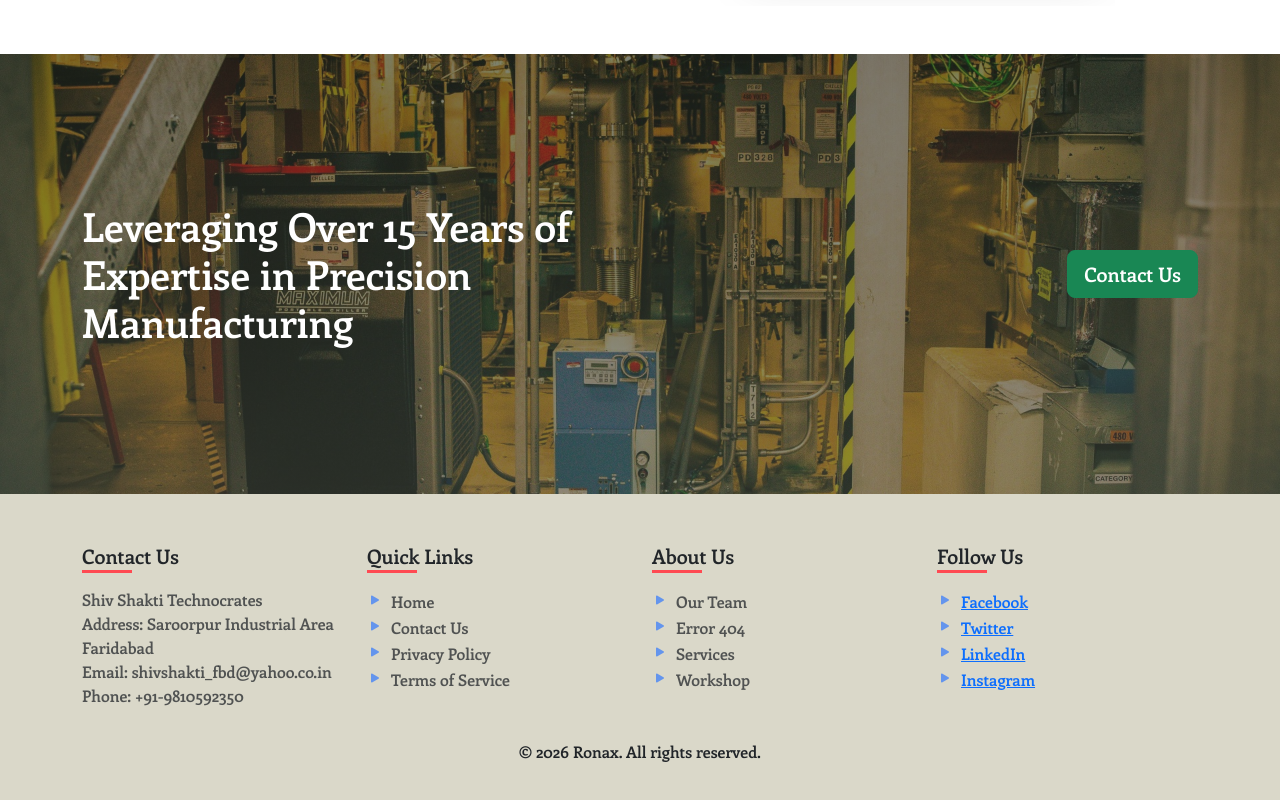
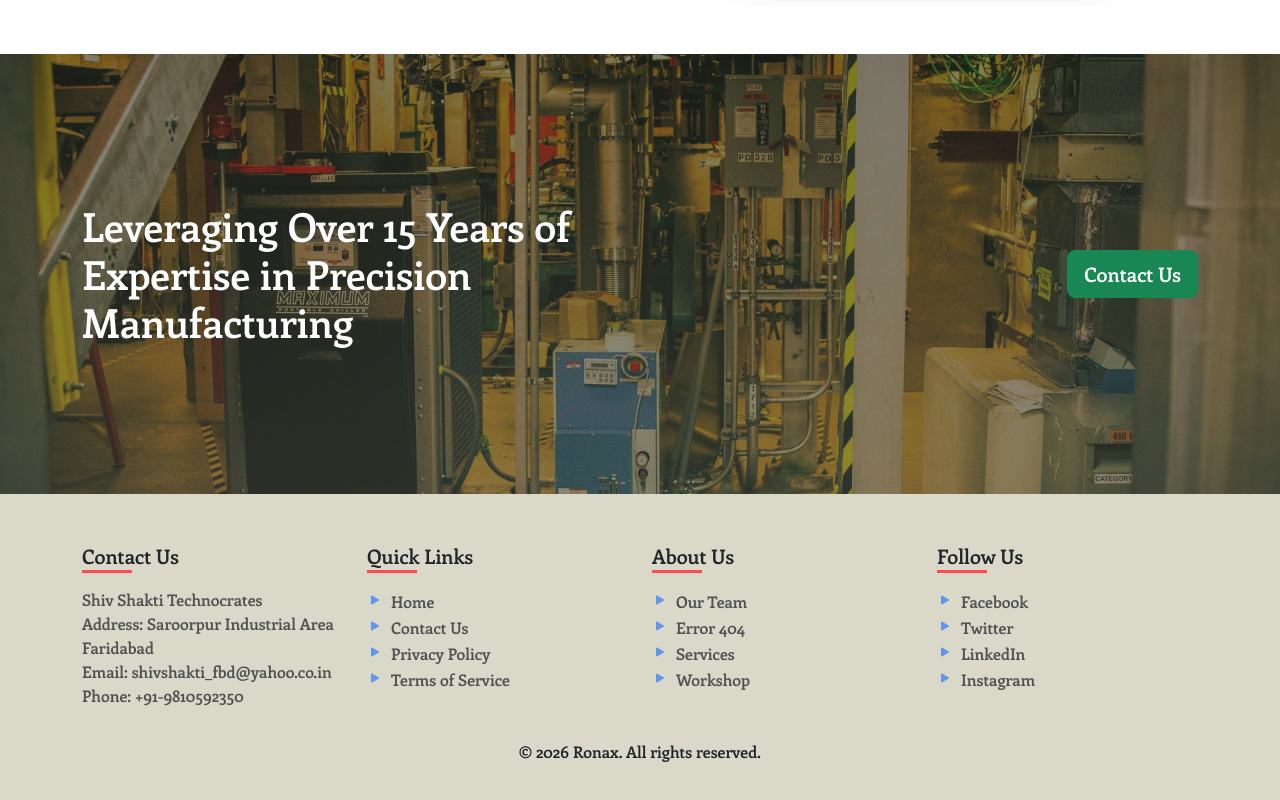
Before and after one commit to Ronax23/sst, a React (Vite) app: page / in a window 1280 px wide. Shown: the part 3116-3916 px from the top of the page. Built offline with nearby package versions, Linux system fonts and the light colour scheme.

Commit message:
added new sections

```diff
--- a/src/assets/Reusable/Footer.jsx
+++ b/src/assets/Reusable/Footer.jsx
@@ -14,7 +14,7 @@ export default function Footer() {
                         {item.links.map((link)=>(
 
                             <li key={link.id} className='footerLink'>
-                                {link.External?(<a href={link.links}>{link.Name}</a>):
+                                {link.External?(<a className=' text-decoration-none text-muted' href={link.links}>{link.Name}</a>):
                                 (link.links?<Link to={link.links} className=' text-decoration-none text-muted'>{link.Name}</Link>:<span className='text-muted'>{link.Name}</span>)}
                             </li>
 
```
